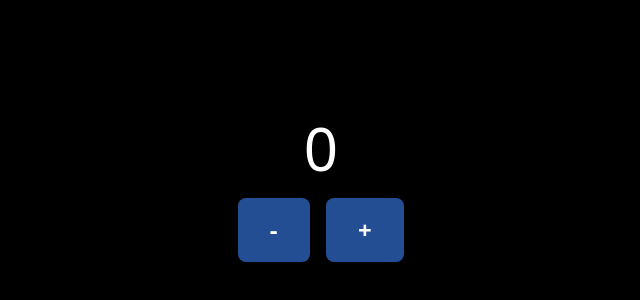
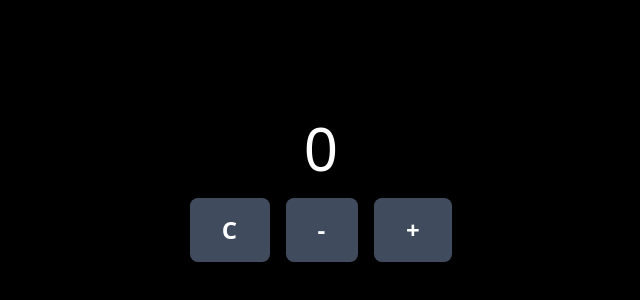
Before and after one commit to SundayLogic/DragThisBox, a Next.js app: page / in a window 1280 px wide. Shown: the part 438-738 px from the top of the page, without its empty margins (319-959 px from the left). Built offline with nearby package versions, Linux system fonts and the light colour scheme.

Commit message:
Zustand Test with button 1.16: Needing to add color props

```diff
--- a/components/Store.ts
+++ b/components/Store.ts
@@ -5,6 +5,7 @@ const appStore = (set:any) => ({
     count: 0,
     inc: () => set((state:any) =>  ({count: state.count + 1})),
     dec: () => set((state:any) =>  ({count: state.count - 1})),
+    del: () => set((state:any) =>  ({count: 0})),
 })
 const useAppStore =  create(
     devtools(
--- a/components/atoms/Buttons/BtnTest.tsx
+++ b/components/atoms/Buttons/BtnTest.tsx
@@ -6,12 +6,14 @@ const BtnTest = () => {
   const count = useAppStore((state) => state.count);
   const inc = useAppStore((state) => state.inc);
   const dec = useAppStore((state) => state.dec);
+  const del = useAppStore((state) => state.del);
   return (
     <div className="p-5 mb-20 text-white flex flex-col space-y-5">
       <h1 className="text-center text-6xl tabular-nums">{count}</h1>
       <div className="flex space-x-4">
-        <Button onClick={dec} children={"-"} />
-        <Button onClick={inc} children={"+"} />
+        <Button onClick={del} children={"C"} buttonBg="bg-orange-600/70"/>
+        <Button onClick={dec} children={"-"} buttonBg="bg-slate-600/90"/>
+        <Button onClick={inc} children={"+"} buttonBg="bg-slate-600/90"/>
       </div>
     </div>
   );
@@ -22,10 +24,11 @@ export default BtnTest;
 interface ButtonProps {
   onClick: () => void;
   children: string | number;
+  buttonBg: string;
 }
-function Button({ onClick, children }: ButtonProps) {
-  const darkColor = "rgb(59 130 246 / 0.6)";
-  const lightColor = "rgb(147 197 253 / 0.6)";
+function Button({ onClick, children, buttonBg }: ButtonProps) {
+  const lightColor = "rgb(148 163 184 / 0.9)";
+  const darkColor = "rgb(71 85 105 / 0.9)";
   let controls = useAnimation();
   let ref = React.useRef() as React.RefObject<Element>;
   let { buttonProps, isPressed } = useButton(
@@ -34,6 +37,7 @@ function Button({ onClick, children }: ButtonProps) {
         controls.stop();
         controls.set({
           background: lightColor,
+          transition: { duration: 0.39 },
         });
       },
       onPressEnd: () => {
@@ -42,18 +46,25 @@ function Button({ onClick, children }: ButtonProps) {
           transition: { duration: 0.39 },
         });
       },
-      onPress: onClick,
+      onPress: () => {
+        onClick(),
+        controls.start({
+          background: [lightColor, darkColor],
+          transition: { duration: 0.39 },
+        });
+
+      },
     },
     ref
   );
   return (
-    <FocusRing focusRingClass="ring ring-offset-2 ring-offset-black">
+    <FocusRing focusRingClass="ring ring-offset-2 ring-offset-black/10 rounded-sm">
       <button
+        className="select-none touch-none focus:outline-none"
         {...buttonProps}
-        className="select-none touch-none focus:outline-none"
       >
         <motion.button
-          className="bg-blue-500/60 tracking-wide px-8 py-4 cursor-pointer text-2xl rounded-lg select-none touch-none focus:outline-none"
+          className=" bg-slate-600/90 tracking-wide px-8 py-4 cursor-pointer text-2xl rounded-lg select-none touch-none focus:outline-none "
           animate={controls}
           style={{
             WebkitTapHighlightColor: "transparent",
```
